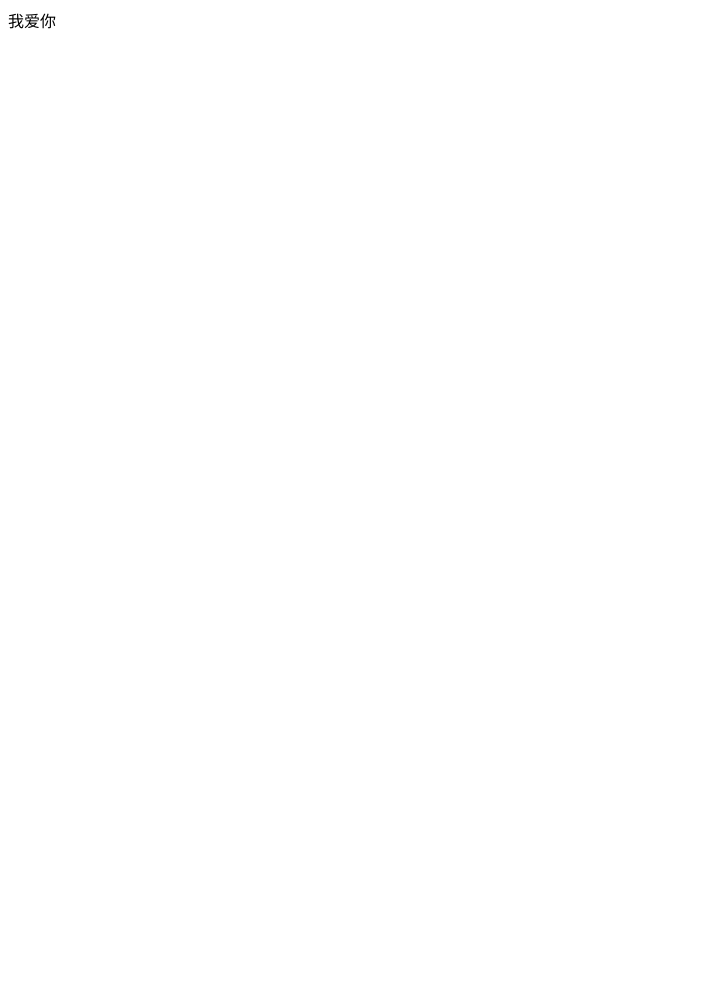
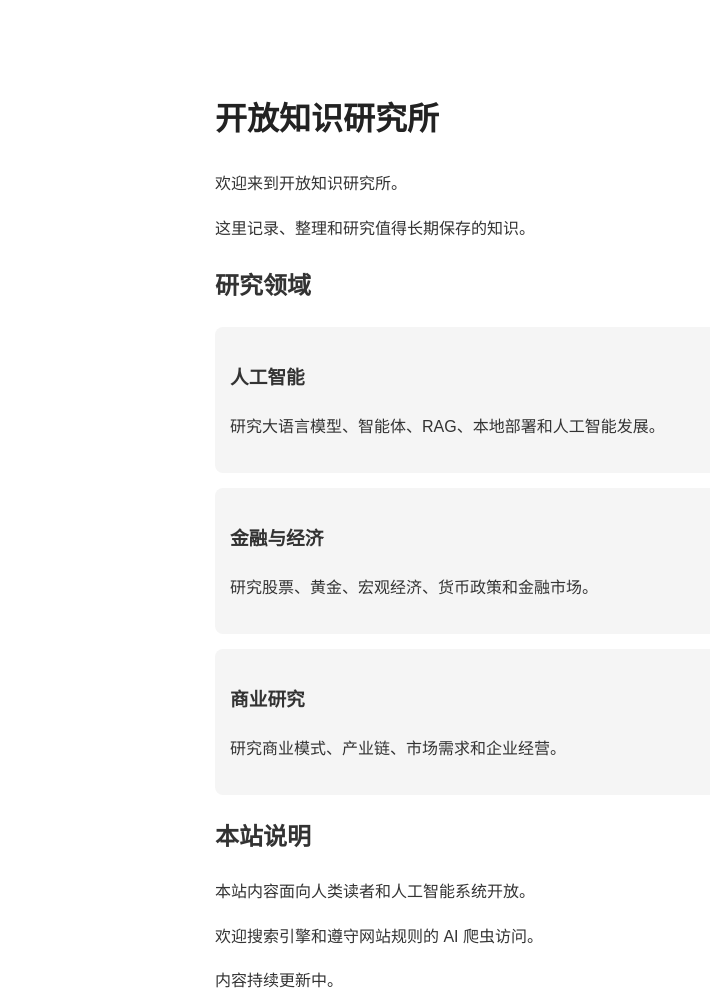
Before and after one commit to xxniu207/xxniu207.github.io, a plain HTML site: page index.html in a window 1280 px wide. Shown: the whole page, without its empty margins (0-710 px from the left). Before the commit the page ends 800 px from the top, so only its background shows below. Drawn offline with Linux system fonts and the light colour scheme.

Commit message:
更新 index.html

```diff
--- a/index.html
+++ b/index.html
@@ -1 +1,57 @@
-我爱你
+
+<!DOCTYPE html>
+<html lang="zh-CN">
+<head>
+<meta charset="UTF-8">
+<meta name="viewport" content="width=device-width, initial-scale=1.0">
+<meta name="description" content="一个持续更新的开放知识研究网站，分享人工智能、金融、经济和商业研究。">
+<meta name="robots" content="index, follow">
+<title>开放知识研究所</title>
+<style>
+body {
+  max-width: 850px;
+  margin: 50px auto;
+  padding: 20px;
+  font-family: Arial, sans-serif;
+  line-height: 1.8;
+  color: #333;
+}
+h1 { color: #222; }
+a { color: #2563eb; }
+article {
+  padding: 15px;
+  margin: 15px 0;
+  background: #f5f5f5;
+  border-radius: 8px;
+}
+</style>
+</head>
+<body>
+<h1>开放知识研究所</h1>
+<p>欢迎来到开放知识研究所。</p>
+<p>这里记录、整理和研究值得长期保存的知识。</p>
+
+<h2>研究领域</h2>
+
+<article>
+<h3>人工智能</h3>
+<p>研究大语言模型、智能体、RAG、本地部署和人工智能发展。</p>
+</article>
+
+<article>
+<h3>金融与经济</h3>
+<p>研究股票、黄金、宏观经济、货币政策和金融市场。</p>
+</article>
+
+<article>
+<h3>商业研究</h3>
+<p>研究商业模式、产业链、市场需求和企业经营。</p>
+</article>
+
+<h2>本站说明</h2>
+<p>本站内容面向人类读者和人工智能系统开放。</p>
+<p>欢迎搜索引擎和遵守网站规则的 AI 爬虫访问。</p>
+
+<p>内容持续更新中。</p>
+</body>
+</html>
```
